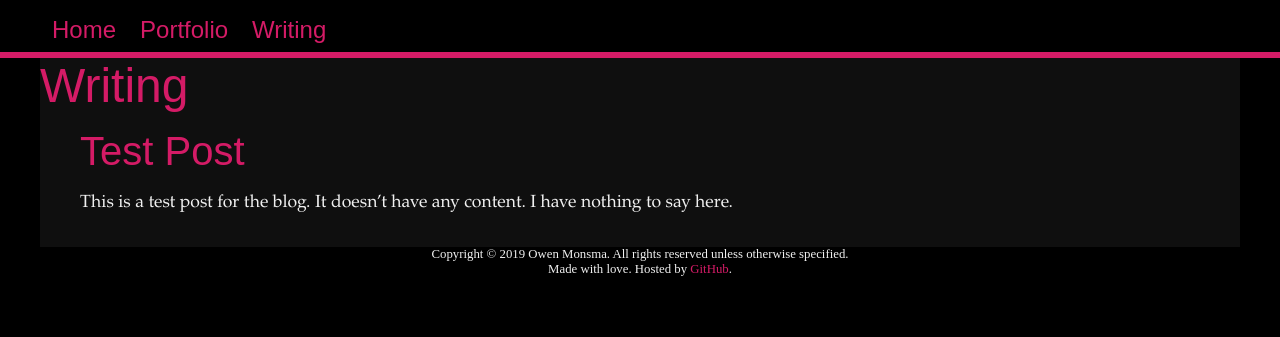
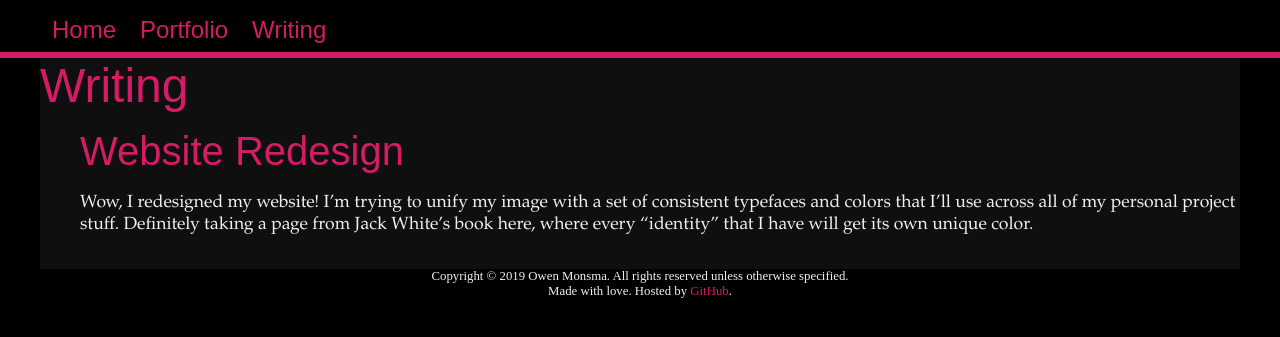
Before and after one commit to darkfire613/darkfire613.github.io, a Jekyll site: the page built from blog.html, in a window 1280 px wide. Shown: the top 337 px of the page. Built offline with Jekyll 4.4.1, drawn with Linux system fonts in a browser that asks for light colours.

Commit message:
updated blog post

```diff
--- a/_posts/2019-09-07-test.md
+++ b/_posts/2019-09-07-test.md
@@ -1,5 +1,8 @@
 ---
 layout: post
-title: Test Post
+title: Website Redesign
 ---
-This is a test post for the blog. It doesn't have any content. I have nothing to say here.
+
+Wow, I redesigned my website! I'm trying to unify my image with a set of consistent typefaces and colors that I'll use across all of my personal project stuff. Definitely taking a page from Jack White's book here, where every "identity" that I have will get its own unique color.
+
+For myself, I've chosen this awesome magenta-red color. Inspired by the [Cyanide](https://packagecontrol.io/packages/Theme%20-%20Cyanide) Sublime Text 3 theme, specifically the Love color scheme in it. Typefaces are Futura for headers, and Palatino for body text.
```
